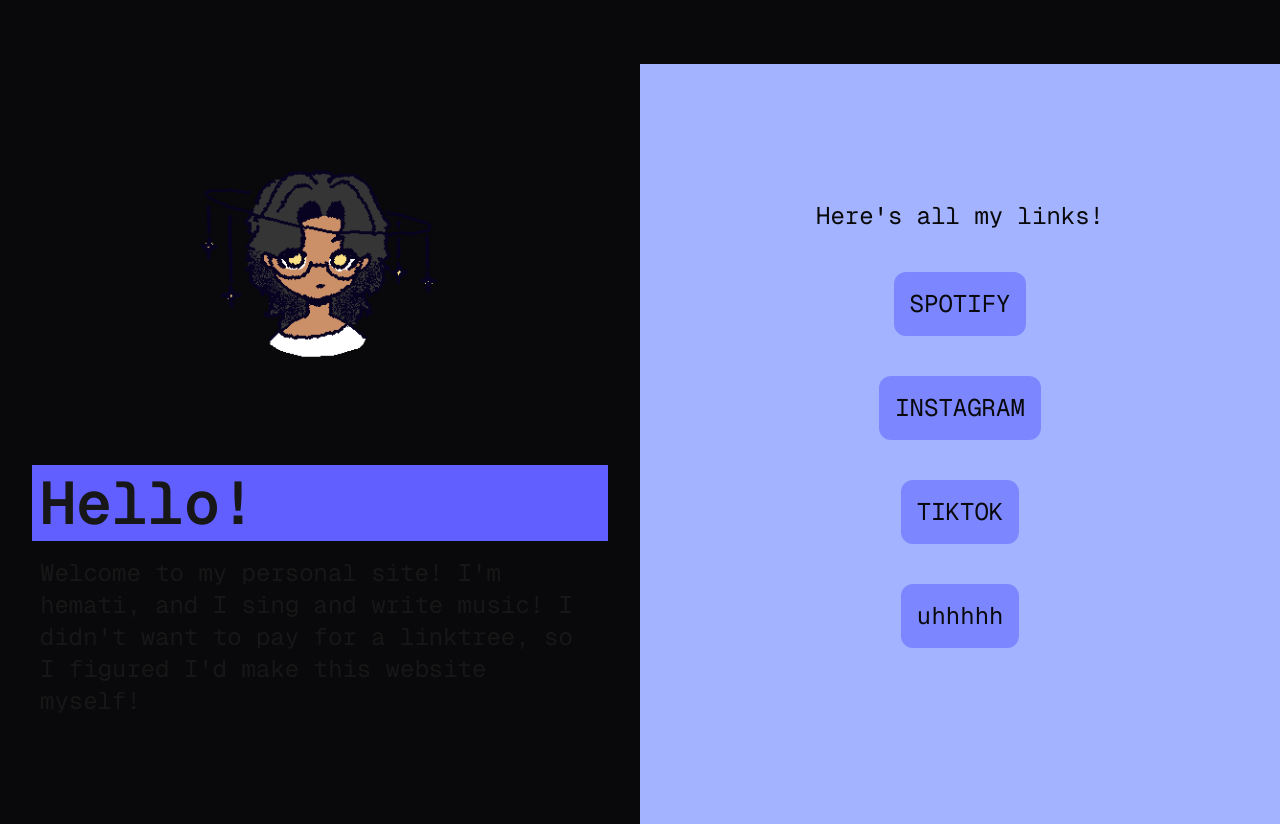
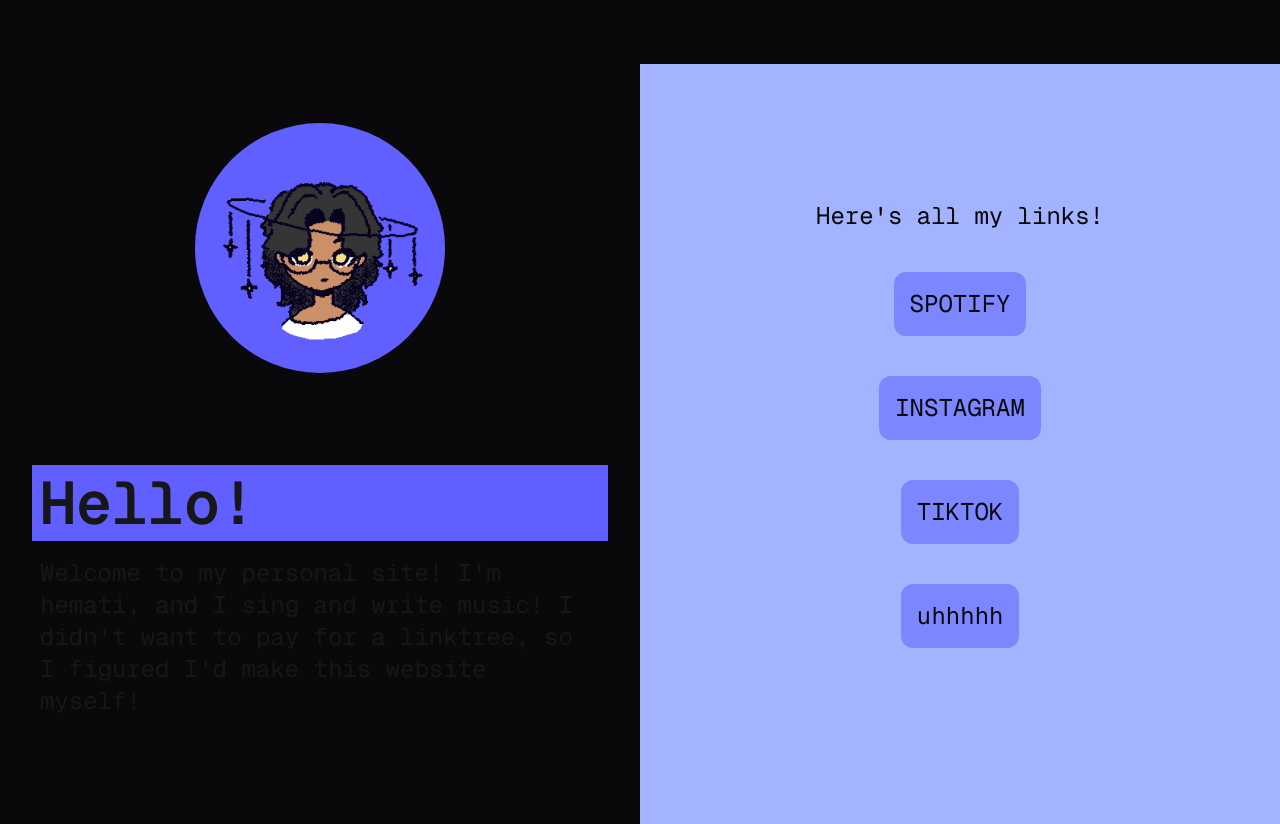
Before and after one commit to hematii/hematii.github.io, a Next.js app: page / in a window 1280 px wide. Built offline with nearby package versions, Linux system fonts and the light colour scheme; some icons are missing.

Commit message:
change main image

```diff
--- a/app/layout.tsx
+++ b/app/layout.tsx
@@ -45,9 +45,7 @@ export default function RootLayout({
                 edge="start"
                 color="inherit"
                 aria-label="menu"
-              >
-                <MenuIcon />
-              </IconButton>
+              ></IconButton>
             </Toolbar>
           </AppBar>
         </Box>
--- a/app/page.tsx
+++ b/app/page.tsx
@@ -6,7 +6,7 @@ export default function Home() {
       {/* Image and Text */}
       <div className="flex flex-col w-full lg:w-1/2 h-screen items-center p-2 place-content-evenly bg-zinc-950">
         {/* Image */}
-        <div className="flex w-3/5 lg:w-2/5">
+        <div className="flex w-3/5 lg:w-2/5 bg-indigo-500 p-5 rounded-full">
           <Image
             src="/wigglypfp.gif"
             alt="incredible self portrait"
```
Also changed, not shown: public/wigglypfp.gif.
